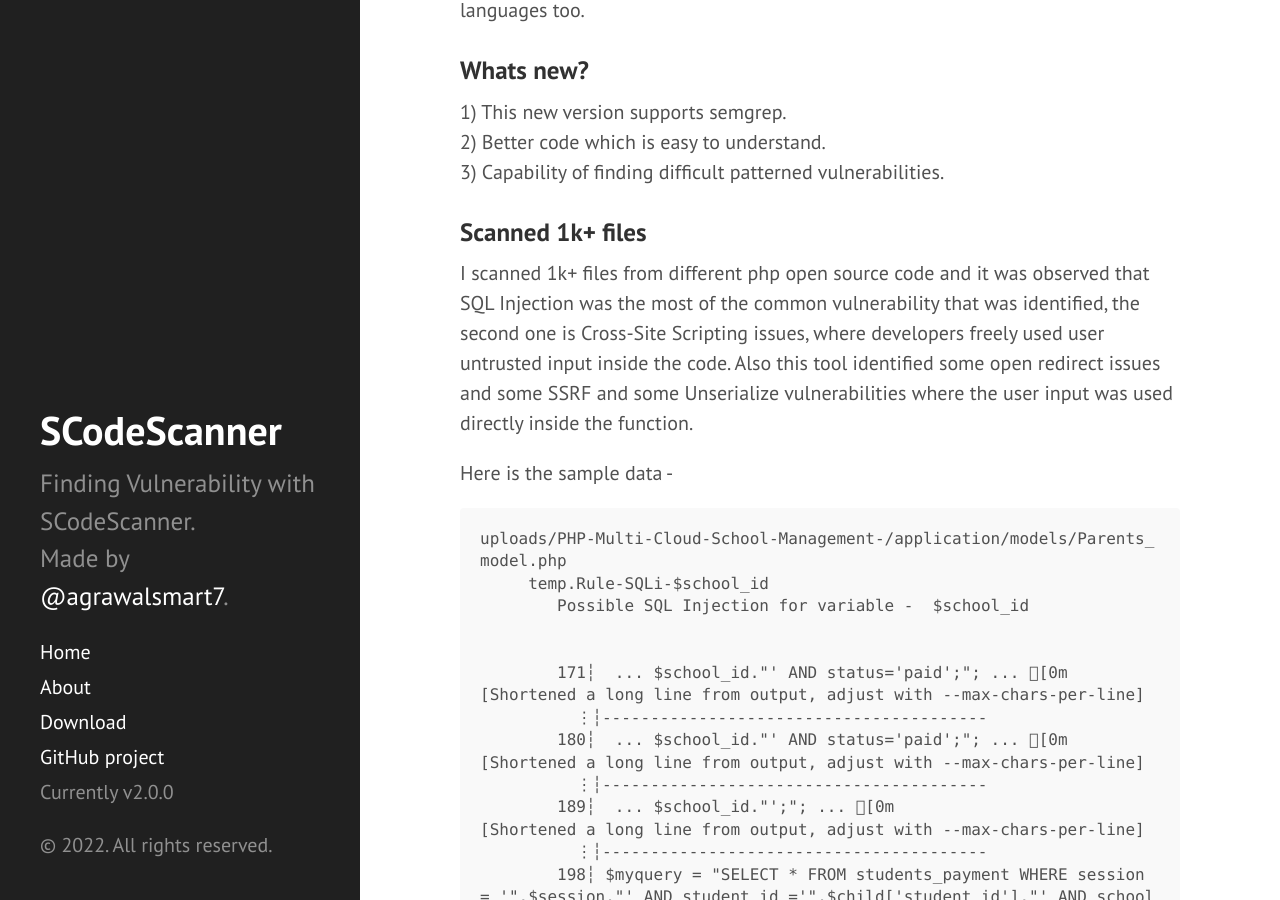
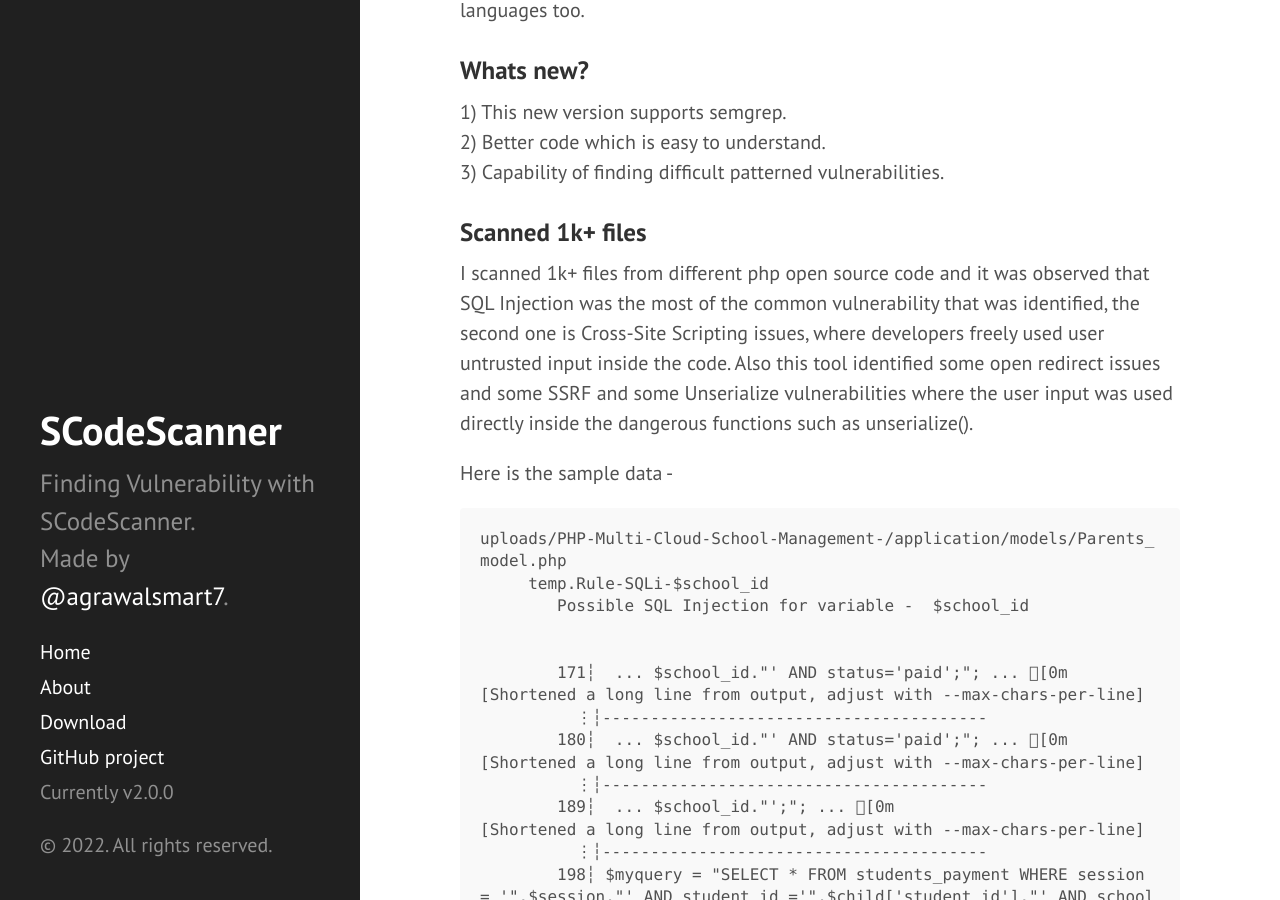
Before and after one commit to agrawalsmart7/scode_scanner_Web, a Jekyll site: the page built from _posts/2022-03-07-Scanned-500+-files.md, in a window 1280 px wide and 900 px high, scrolled down 406 px. Built offline with Jekyll 4.4.1, drawn with Linux system fonts in a browser that asks for light colours; Markdown is read by kramdown in place of the engine named in the settings.

Commit message:
Update 2022-03-07-Scanned-500+-files.md

```diff
--- a/_posts/2022-03-07-Scanned-500+-files.md
+++ b/_posts/2022-03-07-Scanned-500+-files.md
@@ -17,7 +17,7 @@ ScodeScanner only supports PHP for now, but soon it will start supporting other
 
 ### Scanned 1k+ files
 
-I scanned 1k+ files from different php open source code and it was observed that SQL Injection was the most of the common vulnerability that was identified, the second one is Cross-Site Scripting issues, where developers freely used user untrusted input inside the code. Also this tool identified some open redirect issues and some SSRF and some Unserialize vulnerabilities where the user input was used directly inside the function.
+I scanned 1k+ files from different php open source code and it was observed that SQL Injection was the most of the common vulnerability that was identified, the second one is Cross-Site Scripting issues, where developers freely used user untrusted input inside the code. Also this tool identified some open redirect issues and some SSRF and some Unserialize vulnerabilities where the user input was used directly inside the dangerous functions such as unserialize().
 
 Here is the sample data -
 
```
